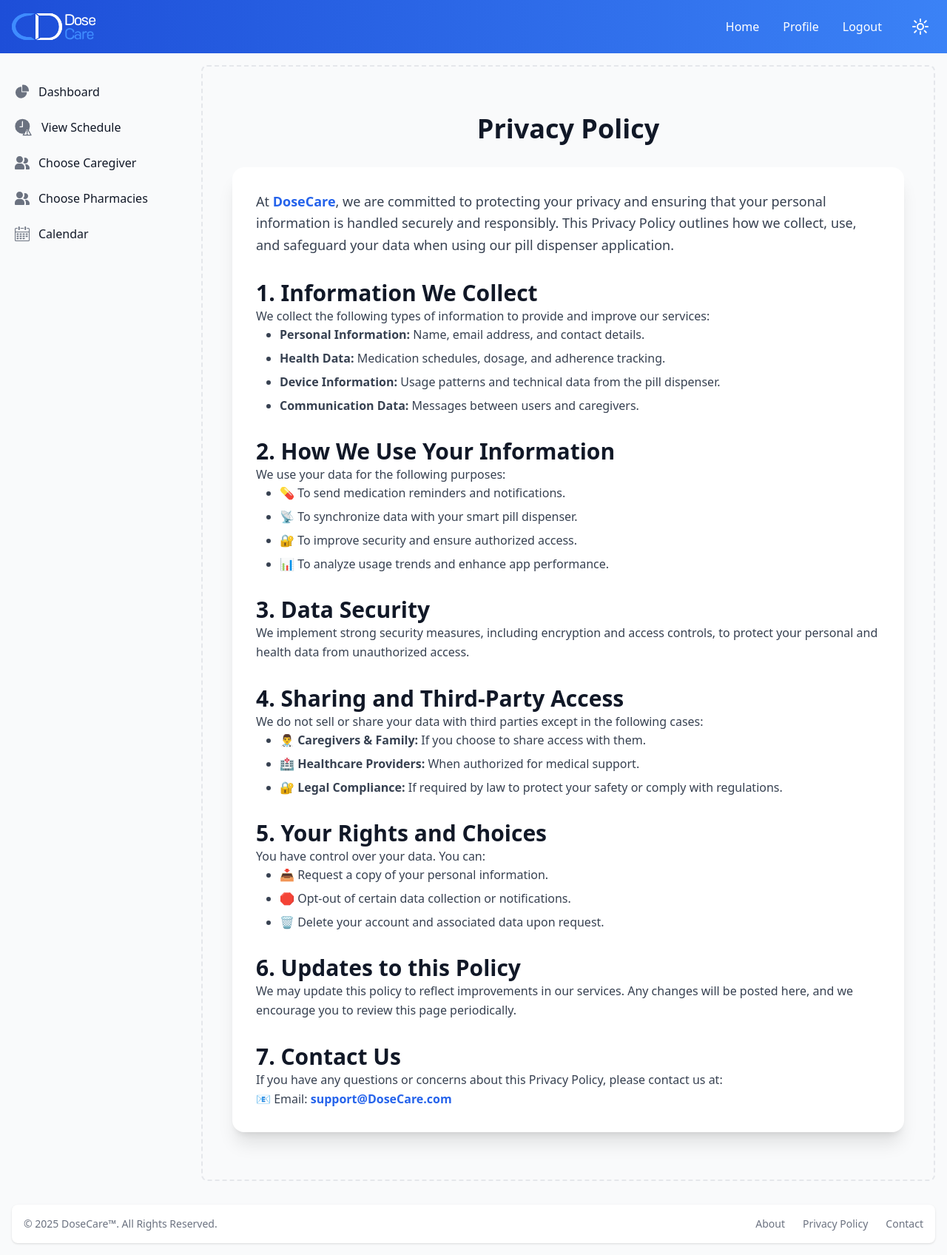
After one commit to Steven-Mansour/DoseCare, a Flask app: page /privacyPolicy in a window 1280 px wide. The commit adds this page. Shown: the whole page at 74% size. Run offline with Flask 3, Linux system fonts and the light colour scheme; a user stored in the database is signed in; tables that the repository leaves empty hold one stand-in row (values such as "Sample post").

Commit message:
Create privacy and about us pages

```diff
--- a/main.py
+++ b/main.py
@@ -19,6 +19,18 @@ def popup_opened(patient_id):
     patient = Patient.query.filter_by(patientID=patient_id).first()
     schedule = patient.get_days_schedule(day, month)
     return jsonify({'status': 'success', 'message': schedule})
+
+
+@main.route('/about')
+@login_required
+def about():
+    return render_template("about.html", user=current_user.get_info())
+
+
+@main.route('/privacyPolicy')
+@login_required
+def privacyPolicy():
+    return render_template("privacy.html", user=current_user.get_info())
 
 
 @main.route('/')
--- a/static/css/output.css
+++ b/static/css/output.css
@@ -1959,6 +1959,10 @@ video {
   margin-top: 1.5rem;
 }
 
+.mt-8 {
+  margin-top: 2rem;
+}
+
 .block {
   display: block;
 }
@@ -2170,6 +2174,10 @@ video {
   cursor: pointer;
 }
 
+.list-disc {
+  list-style-type: disc;
+}
+
 .appearance-none {
   -webkit-appearance: none;
      -moz-appearance: none;
@@ -2603,6 +2611,11 @@ video {
   padding-bottom: 2rem;
 }
 
+.py-12 {
+  padding-top: 3rem;
+  padding-bottom: 3rem;
+}
+
 .pb-1 {
   padding-bottom: 0.25rem;
 }
@@ -2625,6 +2638,14 @@ video {
 
 .pt-20 {
   padding-top: 5rem;
+}
+
+.pl-6 {
+  padding-left: 1.5rem;
+}
+
+.pl-8 {
+  padding-left: 2rem;
 }
 
 .text-left {
@@ -2698,6 +2719,10 @@ video {
   font-weight: 600;
 }
 
+.font-extrabold {
+  font-weight: 800;
+}
+
 .uppercase {
   text-transform: uppercase;
 }
@@ -2718,6 +2743,10 @@ video {
   line-height: 1.25;
 }
 
+.leading-relaxed {
+  line-height: 1.625;
+}
+
 .tracking-tight {
   letter-spacing: -0.025em;
 }
@@ -2814,6 +2843,11 @@ video {
 .text-yellow-800 {
   --tw-text-opacity: 1;
   color: rgb(133 77 14 / var(--tw-text-opacity, 1));
+}
+
+.text-blue-500 {
+  --tw-text-opacity: 1;
+  color: rgb(59 130 246 / var(--tw-text-opacity, 1));
 }
 
 .underline {
@@ -2863,6 +2897,12 @@ video {
 .shadow-md {
   --tw-shadow: 0 4px 6px -1px rgb(0 0 0 / 0.1), 0 2px 4px -2px rgb(0 0 0 / 0.1);
   --tw-shadow-colored: 0 4px 6px -1px var(--tw-shadow-color), 0 2px 4px -2px var(--tw-shadow-color);
+  box-shadow: var(--tw-ring-offset-shadow, 0 0 #0000), var(--tw-ring-shadow, 0 0 #0000), var(--tw-shadow);
+}
+
+.shadow-xl {
+  --tw-shadow: 0 20px 25px -5px rgb(0 0 0 / 0.1), 0 8px 10px -6px rgb(0 0 0 / 0.1);
+  --tw-shadow-colored: 0 20px 25px -5px var(--tw-shadow-color), 0 8px 10px -6px var(--tw-shadow-color);
   box-shadow: var(--tw-ring-offset-shadow, 0 0 #0000), var(--tw-ring-shadow, 0 0 #0000), var(--tw-shadow);
 }
 
@@ -3050,6 +3090,12 @@ video {
   box-shadow: var(--tw-ring-offset-shadow, 0 0 #0000), var(--tw-ring-shadow, 0 0 #0000), var(--tw-shadow);
 }
 
+.hover\:shadow-2xl:hover {
+  --tw-shadow: 0 25px 50px -12px rgb(0 0 0 / 0.25);
+  --tw-shadow-colored: 0 25px 50px -12px var(--tw-shadow-color);
+  box-shadow: var(--tw-ring-offset-shadow, 0 0 #0000), var(--tw-ring-shadow, 0 0 #0000), var(--tw-shadow);
+}
+
 .focus\:border-blue-500:focus {
   --tw-border-opacity: 1;
   border-color: rgb(59 130 246 / var(--tw-border-opacity, 1));
@@ -3483,6 +3529,10 @@ video {
     width: auto;
   }
 
+  .md\:w-3\/4 {
+    width: 75%;
+  }
+
   .md\:grid-cols-2 {
     grid-template-columns: repeat(2, minmax(0, 1fr));
   }
@@ -3566,6 +3616,10 @@ video {
 }
 
 @media (min-width: 1024px) {
+  .lg\:w-1\/2 {
+    width: 50%;
+  }
+
   .lg\:py-0 {
     padding-top: 0px;
     padding-bottom: 0px;
--- a/templates/base.html
+++ b/templates/base.html
@@ -149,10 +149,11 @@
                     <ul
                         class="flex flex-wrap items-center mt-3 text-sm font-medium text-gray-500 dark:text-gray-400 sm:mt-0">
                         <li>
-                            <a href="#" class="hover:underline me-4 md:me-6">About</a>
+                            <a href="{{url_for('main.about')}}" class="hover:underline me-4 md:me-6">About</a>
                         </li>
                         <li>
-                            <a href="#" class="hover:underline me-4 md:me-6">Privacy Policy</a>
+                            <a href="{{url_for('main.privacyPolicy')}}" class="hover:underline me-4 md:me-6">Privacy
+                                Policy</a>
                         </li>
                         <li>
                             <a href="#" class="hover:underline">Contact</a>
--- /dev/null
+++ b/templates/privacy.html
@@ -0,0 +1,89 @@
+{% extends "homeTemplate.html" %}
+{% block title %}Privacy Policy{% endblock %}
+
+{% block pageContent %}
+<div class="container mx-auto px-6 py-12">
+    <h1 class="text-4xl font-extrabold text-center text-gray-900 dark:text-gray-200 mb-8">
+        Privacy Policy
+    </h1>
+
+    <div class="bg-white dark:bg-gray-800 p-8 rounded-2xl shadow-xl">
+        <p class="text-gray-700 dark:text-gray-300 text-lg leading-relaxed">
+            At <span class="font-semibold text-blue-600 dark:text-blue-400">DoseCare</span>, we are committed to
+            protecting your privacy and ensuring that
+            your personal information is handled securely and responsibly. This Privacy Policy outlines how we collect,
+            use,
+            and safeguard your data when using our pill dispenser application.
+        </p>
+
+        <h2 class="text-3xl font-bold text-gray-900 dark:text-gray-200 mt-8">1. Information We Collect</h2>
+        <p class="text-gray-700 dark:text-gray-300 leading-relaxed">
+            We collect the following types of information to provide and improve our services:
+        </p>
+        <ul class="list-disc pl-8 text-gray-700 dark:text-gray-300 space-y-2">
+            <li><span class="font-semibold">Personal Information:</span> Name, email address, and contact details.</li>
+            <li><span class="font-semibold">Health Data:</span> Medication schedules, dosage, and adherence tracking.
+            </li>
+            <li><span class="font-semibold">Device Information:</span> Usage patterns and technical data from the pill
+                dispenser.</li>
+            <li><span class="font-semibold">Communication Data:</span> Messages between users and caregivers.</li>
+        </ul>
+
+        <h2 class="text-3xl font-bold text-gray-900 dark:text-gray-200 mt-8">2. How We Use Your Information</h2>
+        <p class="text-gray-700 dark:text-gray-300 leading-relaxed">
+            We use your data for the following purposes:
+        </p>
+        <ul class="list-disc pl-8 text-gray-700 dark:text-gray-300 space-y-2">
+            <li>💊 To send medication reminders and notifications.</li>
+            <li>📡 To synchronize data with your smart pill dispenser.</li>
+            <li>🔐 To improve security and ensure authorized access.</li>
+            <li>📊 To analyze usage trends and enhance app performance.</li>
+        </ul>
+
+        <h2 class="text-3xl font-bold text-gray-900 dark:text-gray-200 mt-8">3. Data Security</h2>
+        <p class="text-gray-700 dark:text-gray-300 leading-relaxed">
+            We implement strong security measures, including encryption and access controls, to protect your personal
+            and health data from unauthorized access.
+        </p>
+
+        <h2 class="text-3xl font-bold text-gray-900 dark:text-gray-200 mt-8">4. Sharing and Third-Party Access</h2>
+        <p class="text-gray-700 dark:text-gray-300 leading-relaxed">
+            We do not sell or share your data with third parties except in the following cases:
+        </p>
+        <ul class="list-disc pl-8 text-gray-700 dark:text-gray-300 space-y-2">
+            <li>👨‍⚕️ <span class="font-semibold">Caregivers & Family:</span> If you choose to share access with them.
+            </li>
+            <li>🏥 <span class="font-semibold">Healthcare Providers:</span> When authorized for medical support.</li>
+            <li>🔐 <span class="font-semibold">Legal Compliance:</span> If required by law to protect your safety or
+                comply with regulations.</li>
+        </ul>
+
+        <h2 class="text-3xl font-bold text-gray-900 dark:text-gray-200 mt-8">5. Your Rights and Choices</h2>
+        <p class="text-gray-700 dark:text-gray-300 leading-relaxed">
+            You have control over your data. You can:
+        </p>
+        <ul class="list-disc pl-8 text-gray-700 dark:text-gray-300 space-y-2">
+            <li>📥 Request a copy of your personal information.</li>
+            <li>🛑 Opt-out of certain data collection or notifications.</li>
+            <li>🗑️ Delete your account and associated data upon request.</li>
+        </ul>
+
+        <h2 class="text-3xl font-bold text-gray-900 dark:text-gray-200 mt-8">6. Updates to this Policy</h2>
+        <p class="text-gray-700 dark:text-gray-300 leading-relaxed">
+            We may update this policy to reflect improvements in our services. Any changes will be posted here, and we
+            encourage you to review this page periodically.
+        </p>
+
+        <h2 class="text-3xl font-bold text-gray-900 dark:text-gray-200 mt-8">7. Contact Us</h2>
+        <p class="text-gray-700 dark:text-gray-300 leading-relaxed">
+            If you have any questions or concerns about this Privacy Policy, please contact us at:
+        </p>
+        <p class="text-gray-700 dark:text-gray-300 leading-relaxed">
+            📧 Email: <a href="mailto:support@dosecare.com"
+                class="text-blue-600 dark:text-blue-400 font-semibold hover:underline">
+                support@DoseCare.com
+            </a>
+        </p>
+    </div>
+</div>
+{% endblock %}
```
Also changed, not shown: templates/about.html (added, +62 -0 lines), static/images/fyp-photo.jpeg (added).
